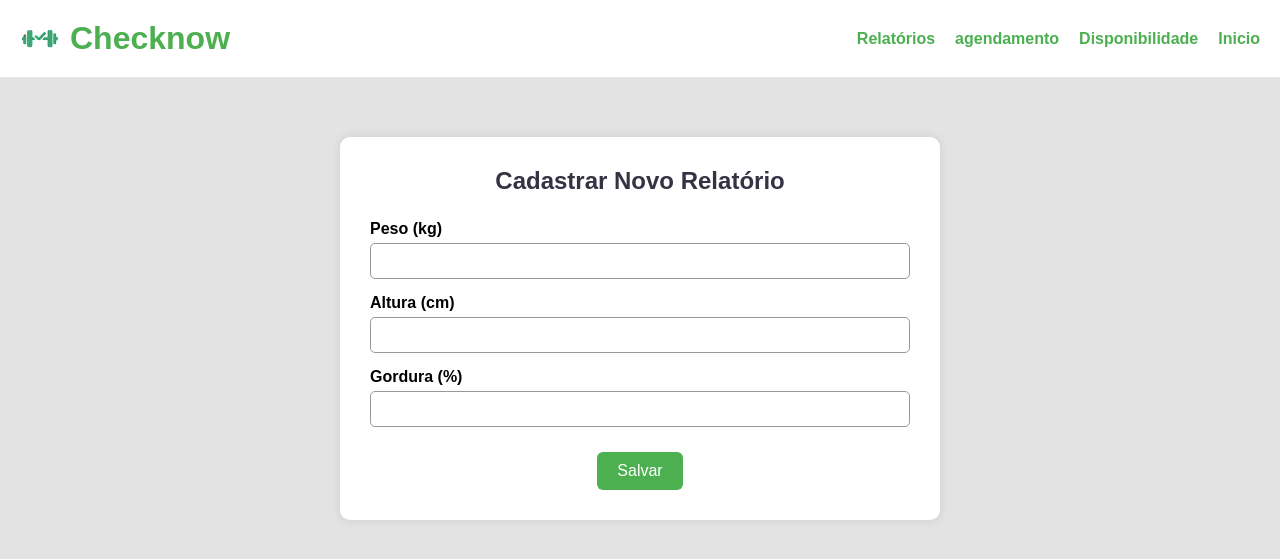
After one commit to AquilesMaiaLima/trabalho_crud, a PHP site: page /novo_relatorio.php in a window 1280 px wide. The commit adds this page. Shown: the top 559 px of the page. Run offline with PHP 8.4, Linux system fonts and the light colour scheme; the visitor is signed in with stand-in values (Sample User, id 1).

Commit message:
adicionar relatorio

```diff
--- a/agendar.php
+++ b/agendar.php
@@ -5,8 +5,6 @@ if ($_SERVER['REQUEST_METHOD'] === 'POST') {
     $nome_cliente = $_POST['nome_cliente'];
     $data = $_POST['data'];
     $horario = $_POST['horario'];
-
-    $id_cliente = rand(10, 999);
 
     $sql = "INSERT INTO agendamento (nome_cliente, horario, data)
             VALUES (:nome_cliente, :horario, :data)";
--- /dev/null
+++ b/novo_relatorio.php
@@ -0,0 +1,42 @@
+<?php
+include ('verifica_login.php');
+?>
+<!DOCTYPE html>
+<html lang="pt-BR">
+<head>
+  <meta charset="UTF-8">
+  <title>Novo Relatório</title>
+  <link rel="stylesheet" href="styleagendamento.css">
+</head>
+<body>
+  <header>
+    <div class="logo">
+      <img src="imagens/logo.png" alt="Logo Checknow" />
+      <h1>Checknow</h1>
+    </div>
+    <nav>
+      <ul>
+        <li><a href="index_relatorio.php">Relatórios</a></li>
+        <li><a href="index_agendamento.php">agendamento</a></li>
+        <li><a href="#">Disponibilidade</a></li>
+        <li><a href="index_paginainicial.php">Inicio</a></li>
+      </ul>
+    </nav>
+  </header>
+  <div class="container">
+    <h2>Cadastrar Novo Relatório</h2>
+    <form action="salvar_relatorio.php" method="POST">
+      <label>Peso (kg)</label>
+      <input type="number" step="0.01" name="peso" required>
+
+      <label>Altura (cm)</label>
+      <input type="number" name="altura" required>
+
+      <label>Gordura (%)</label>
+      <input type="number" step="0.01" name="gordura" required>
+
+      <button type="submit">Salvar</button>
+    </form>
+  </div>
+</body>
+</html>
```
Also changed, not shown: salvar_relatorio.php (added, +18 -0 lines).
